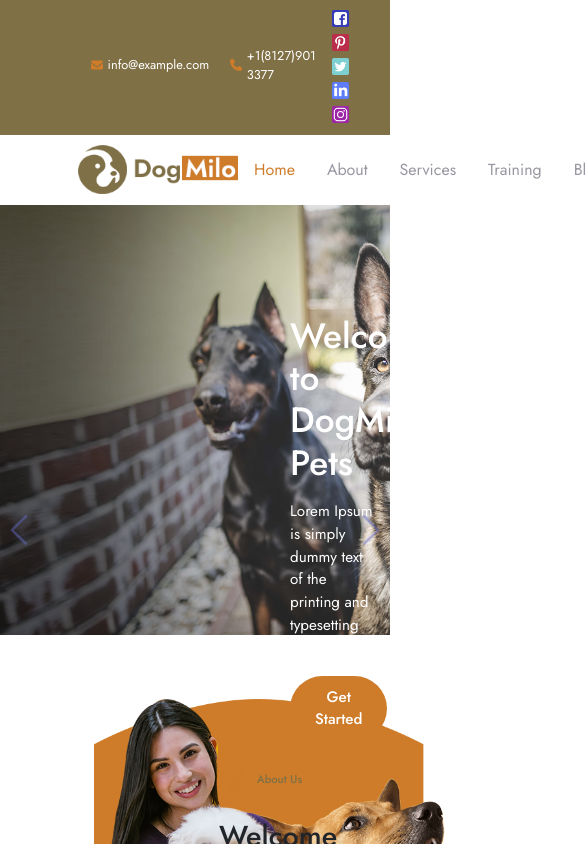
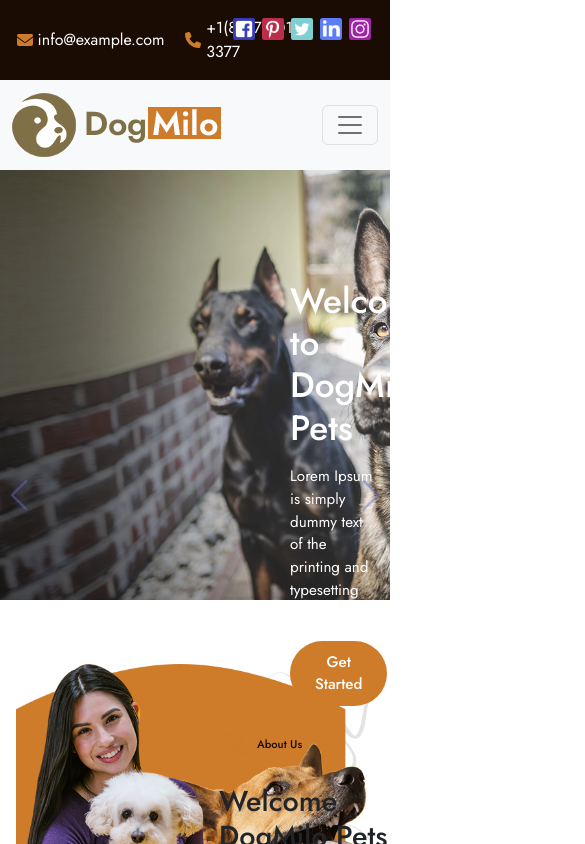
Before and after one commit to donatomontrone/proj-html-vuejs, a Vue app: page / in a window 390 px wide. Shown: the top 844 px of the page, 585 px wide, since content can reach past the window. Built offline with nearby package versions, Linux system fonts and the light colour scheme.

Commit message:
changed brand color and made header responsive

```diff
--- a/src/components/HeaderComponent.vue
+++ b/src/components/HeaderComponent.vue
@@ -1,32 +1,42 @@
 <template>
     <header>
         <section class="contact-info">
-            <div class="wrapper">
-                <div class="d-flex justify-content-between mx-2">
-                    <div class="contacts d-flex">
+            <div class="container h-100">
+                <div class="row h-100">
+                    <div class="col-6 h-100">
+                        <div class="contacts d-flex justify-contetnt-center">
                             <!-- Piccolo margine a sinistra rispetto al logo -->
-                        <div class="email-contact d-flex">
+                            <div class="email-contact d-flex align-items-center">
                                 <font-awesome-icon icon="fa-solid fa-envelope" />
-                            <p>info@example.com</p>
+                                <p class="mb-0">info@example.com</p>
                             </div>
-                        <div class="phone-contact d-flex">
+                            <div class="phone-contact d-flex align-items-center">
                                 <font-awesome-icon icon="fa-solid fa-phone" />
-                            <p>&plus;1(8127)901 3377</p>
+                                <p class="mb-0">&plus;1(8127)901 3377</p>
                             </div>
                         </div>
+                    </div>
+                    <div class="col-6  h-100 text-end">
                         <SocialComponent />
                     </div>
                 </div>
+            </div>
         </section>
-        <nav>
-            <div class="wrapper">
-                <div class="d-flex justify-content-between h-100">
-                    <a href="#"><img :src="store.getImagePath('img/logo.png')" alt="DogMilo main logo"></a>
-                    <!-- Effettuo un v-for per inserirli dallo script -->
-                    <ul>
-                        <li v-for="item in navList"><a :class="(item.active) ? 'active' : ''" href="#">{{
+        <nav class="navbar navbar-expand-lg navbar-light bg-light">
+            <div class="container">
+                <a href="#" class="navbar-brand"><img :src="store.getImagePath('img/logo.png')"
+                        alt="DogMilo main logo"></a>
+                <button class="navbar-toggler" type="button" data-bs-toggle="collapse" data-bs-target="#navbarNav"
+                    aria-controls="navbarNav" aria-expanded="false" aria-label="Toggle navigation">
+                    <span class="navbar-toggler-icon"></span>
+                </button>
+                <div class="collapse navbar-collapse" id="navbarNav">
+                    <ul class="navbar-nav ms-auto">
+                        <li class="nav-item" v-for="item in navList">
+                            <a class="nav-link" :class="(item.active) ? 'active' : ''" aria-current="page" href="#">{{
                                 item.text
-                        }}</a></li>
+                            }}</a>
+                        </li>
                         <li class="button">
                             <ButtonComponent :headerButton="store.buttons[0]" />
                         </li>
@@ -79,29 +89,22 @@ export default {
 @use '../styles/partials/variables.scss' as *;
 
 header {
-    width: 100%;
 
     .contact-info {
         background-color: $secondary-brand-color;
-        padding-top: 5px;
-        padding-bottom: 10px;
+        padding: 1rem 0;
 
         div.contacts {
             align-items: center;
-            font-size: .75rem;
 
             div.email-contact,
             div.phone-contact {
-                align-items: center;
                 margin-left: .3rem;
             }
 
             p {
-                margin-bottom: 0;
-                vertical-align: auto;
                 color: $primary-light-color;
                 padding: 0 1rem 0 .3rem;
-                font-size: .8rem;
             }
 
 
@@ -111,34 +114,23 @@ header {
 
     nav {
         background-color: $primary-light-color;
-        font-weight: 400;
-        height: 70px;
 
-        a img {
-            width: 160px;
-            margin-top: 10px
+        li.nav-item,
+        li.button {
+            font-size: 21px;
+            font-weight: 500;
+            padding-left: 2rem;
         }
 
-        ul {
-            padding-left: 0;
-            display: flex;
-            align-items: center;
-            height: 100%;
 
-            li {
-                display: inline-block;
-                padding: 0 1rem;
+        a.nav-link {
+            color: $secondary-text-color;
+            margin: auto;
 
-
-
-                a {
-                    color: $secondary-text-color;
-
-                    &.active,
-                    &:hover {
+            &:hover,
+            &.active {
                 color: $main-brand-color;
             }
-
         }
 
         &.button {
@@ -148,6 +140,4 @@ header {
 
 
 }
-    }
-}
 </style>
--- a/src/components/SocialComponent.vue
+++ b/src/components/SocialComponent.vue
@@ -57,9 +57,9 @@ ul {
     }
 
     img {
-        width: 17px;
+        width: 22px;
         border-radius: 10%;
-        margin-right: 5px;
+        margin-right: 7px;
     }
 }
 </style>
--- a/src/styles/general.scss
+++ b/src/styles/general.scss
@@ -2,11 +2,6 @@
 @import url('https://fonts.googleapis.com/css2?family=Jost:wght@300;400;500;600;700&display=swap');
 
 
-div.wrapper {
-    width: 60%;
-    height: 100%;
-    margin: 0 auto;
-}
 
 body {
     font-family: 'Jost', sans-serif;
--- a/src/styles/partials/_variables.scss
+++ b/src/styles/partials/_variables.scss
@@ -1,5 +1,5 @@
 $main-brand-color : #CE7C2A;
-$secondary-brand-color: #7F7045;
+$secondary-brand-color: #1A0B03;
 $icon-color: #FFCC01;
 $primary-light-color: #FFFFFF;
 $secondary-light-color: #F5F5F5;
```
Lines whose indentation alone changed are shown as unchanged.
